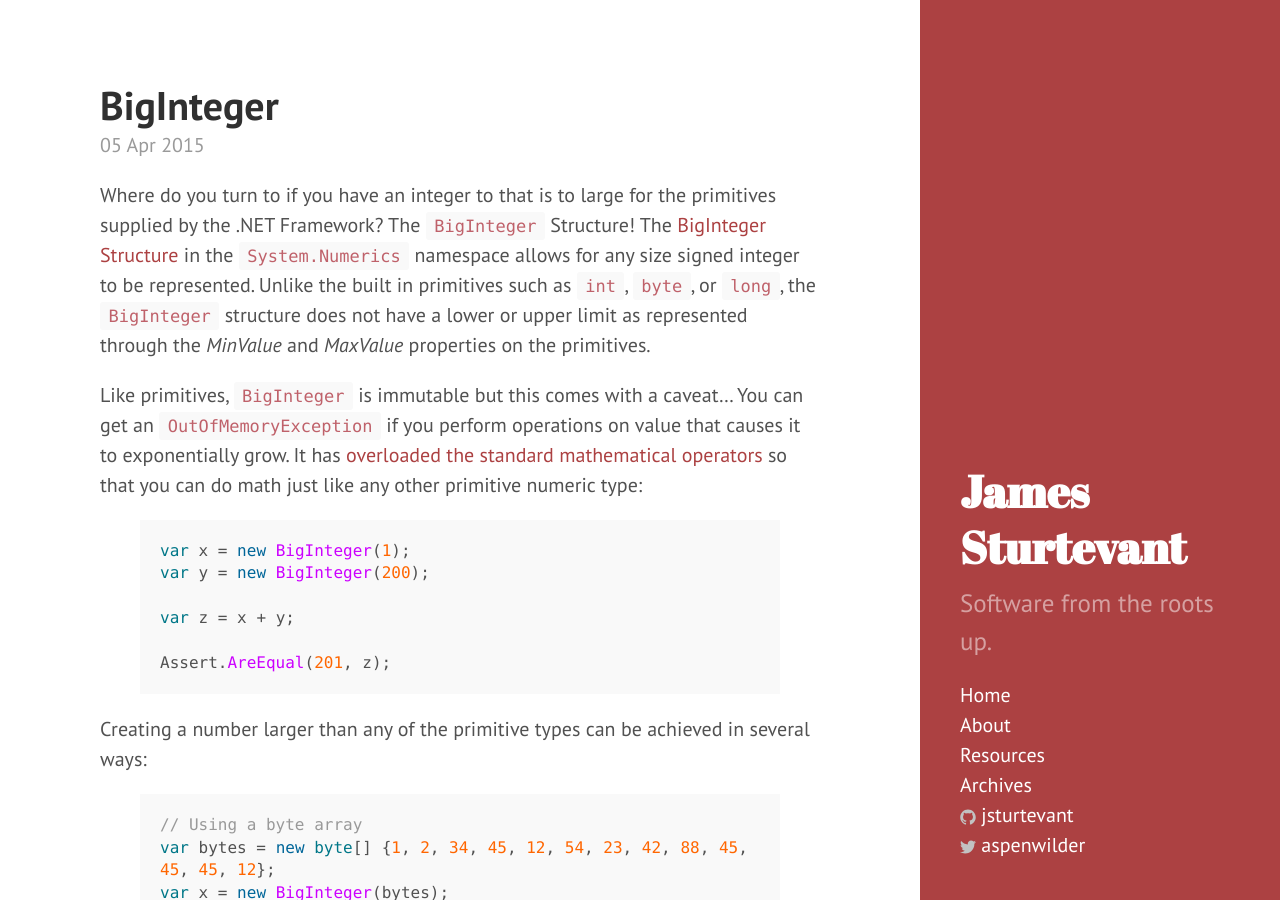
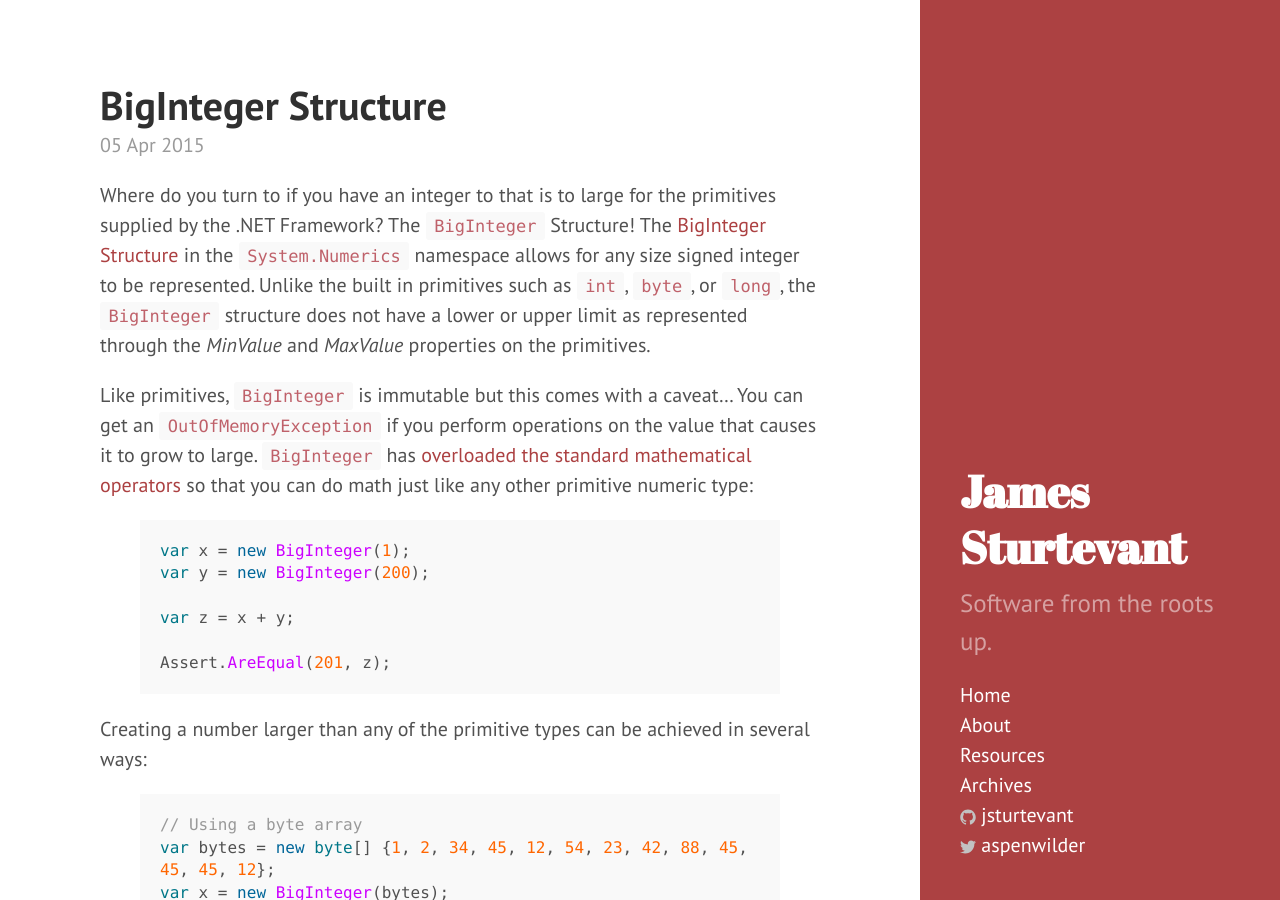
Before and after one commit to jsturtevant/jsturtevant.github.io, a Jekyll site: the page built from _posts/2015-04-05-new-post.markdown, in a window 1280 px wide and 900 px high. Built offline with Jekyll 4.4.1, drawn with Linux system fonts in a browser that asks for light colours; Markdown is read by kramdown in place of the engine named in the settings; comment, search, counter and statistics services are not loaded.

Commit message:
final draft

````diff
--- a/_posts/2015-04-05-new-post.markdown
+++ b/_posts/2015-04-05-new-post.markdown
@@ -1,6 +1,6 @@
 ---
 layout: fwtpost
-title: "BigInteger"
+title: "BigInteger Structure"
 date: "2015-04-05"
 categories:
 - csharp
@@ -9,7 +9,7 @@ categories:
 
 Where do you turn to if you have an integer to that is to large for the primitives supplied by the .NET Framework?  The ```BigInteger``` Structure!   The [BigInteger Structure](https://msdn.microsoft.com/en-us/library/system.numerics.biginteger(v=vs.111).aspx) in the ```System.Numerics``` namespace allows for any size signed integer to be represented.  Unlike the built in primitives such as  ```int```, ```byte```, or ```long```, the ```BigInteger``` structure does not have a lower or upper limit as represented through the *MinValue* and *MaxValue* properties on the primitives.
 
-Like primitives, ```BigInteger``` is immutable but this comes with a caveat... You can get an ```OutOfMemoryException``` if you perform operations on value that causes it to exponentially grow.  It has [overloaded the standard mathematical operators](https://msdn.microsoft.com/en-us/library/aa288467(v=vs.71).aspx) so that you can do math just like any other primitive numeric type:
+Like primitives, ```BigInteger``` is immutable but this comes with a caveat... You can get an ```OutOfMemoryException``` if you perform operations on the value that causes it to grow to large.  ```BigInteger``` has [overloaded the standard mathematical operators](https://msdn.microsoft.com/en-us/library/aa288467(v=vs.71).aspx) so that you can do math just like any other primitive numeric type:
 
 {% highlight csharp %}
 var x = new BigInteger(1);
````
